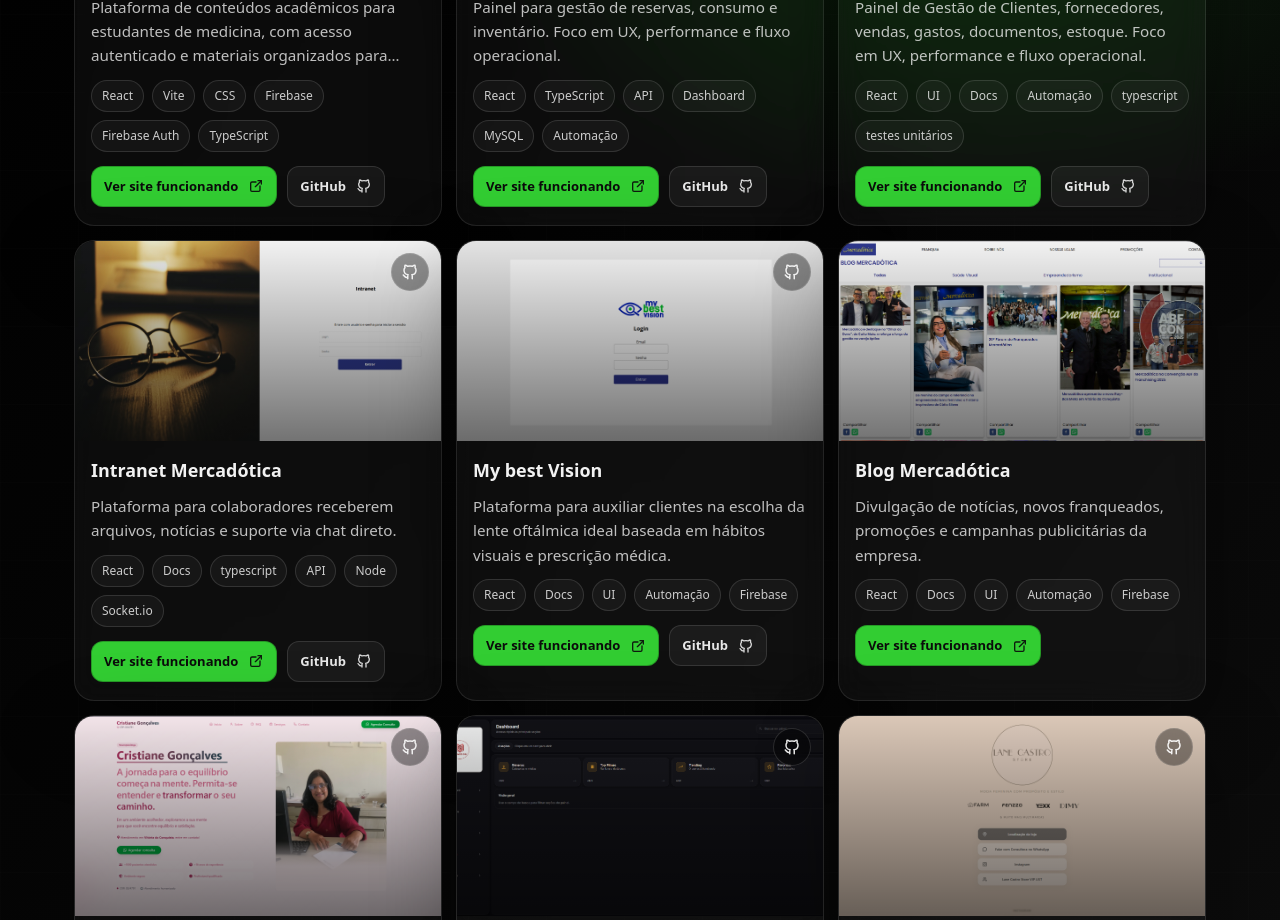
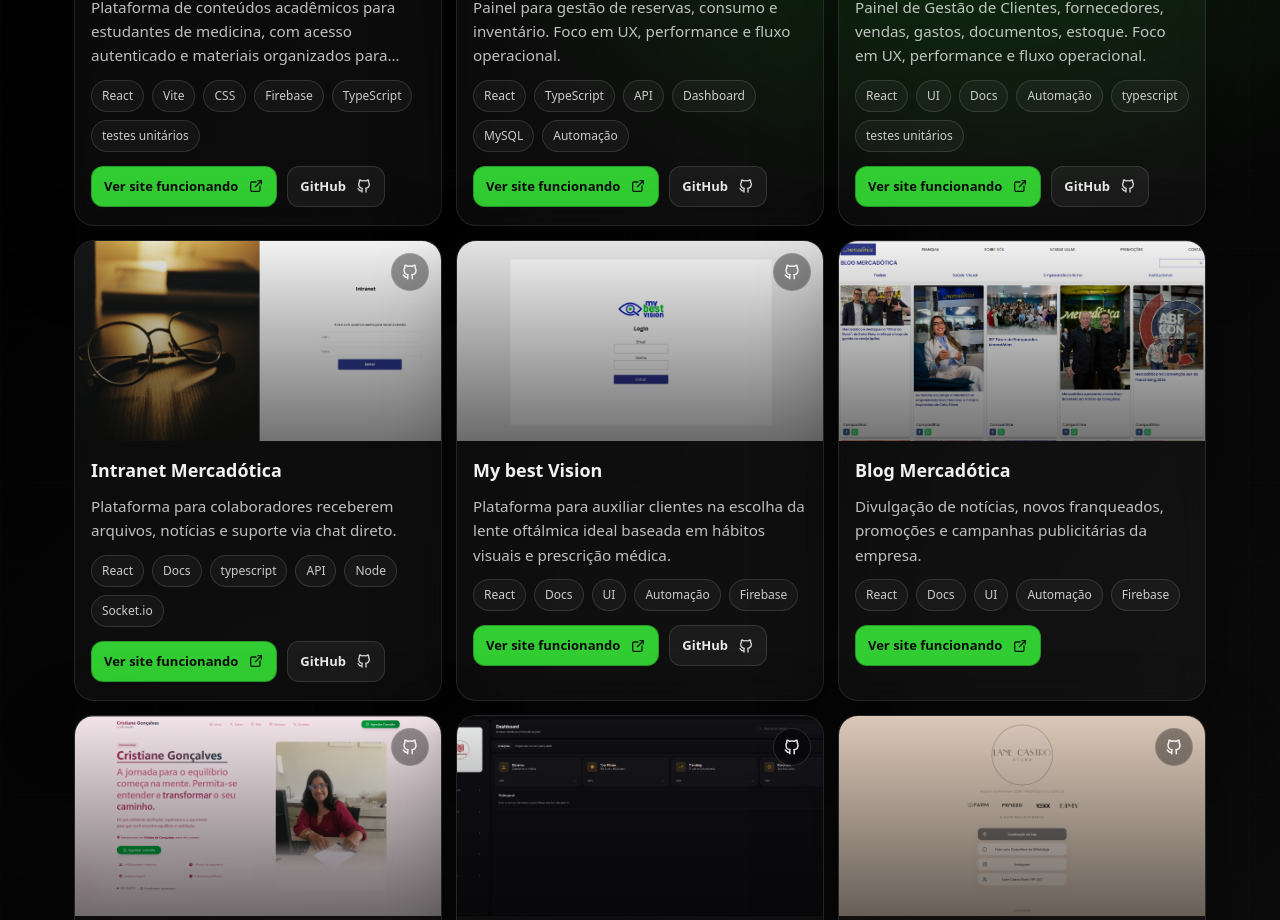
Before and after one commit to Gervasss/portfolio, a Next.js app: page / in a window 1280 px wide. Shown: the part 5840-6760 px from the top of the page. Built offline with nearby package versions, Linux system fonts and the light colour scheme; no server answers.

Commit message:
corrige a formatação da lista de tags no projeto "Nathália de Paula"

```diff
--- a/src/components/Projects/ProjectsSection.tsx
+++ b/src/components/Projects/ProjectsSection.tsx
@@ -17,7 +17,7 @@
       cover: "/med.png",
       href: "https://nathaliadepaula.vercel.app/",
       github: "https://github.com/Gervasss/medinfocus-nathalia-case-study",
-      tags: ["React", "Vite", "CSS", "Firebase", "Firebase Auth", "TypeScript","testes unitários","testes de integração","CI/CD","vitest"],
+      tags: ["React", "Vite", "CSS", "Firebase", "TypeScript","testes unitários","testes de integração","CI/CD","vitest"],
     },
     {
       title: "Pousada Itu Admin",
```
